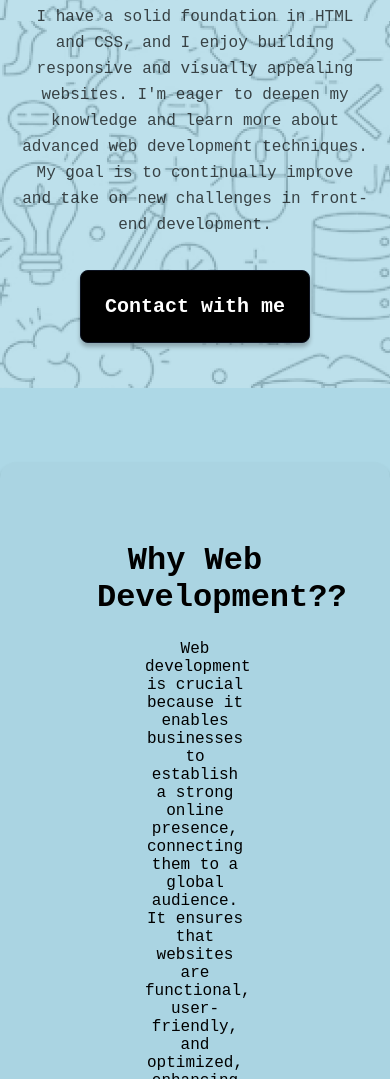
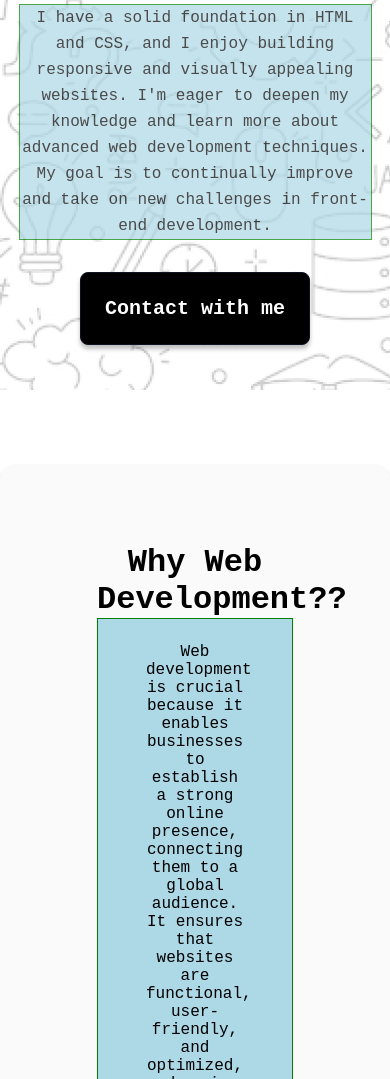
Before and after one commit to AAFaiyaz/Assignemnt-01, a plain HTML site: page index.html in a window 390 px wide. Shown: the part 801-1880 px from the top of the page. Drawn offline with Linux system fonts and the light colour scheme; a web font is replaced by a local one.

Commit message:
small change

```diff
--- a/styles/style.css
+++ b/styles/style.css
@@ -309,8 +309,9 @@ footer img {
 
 /* Mobile View */
 @media only screen and (max-width: 576px) {
-  body {
+  p {
     background-color: lightblue;
     color: black;
+    border: 1px solid green;
   }
 }
```
